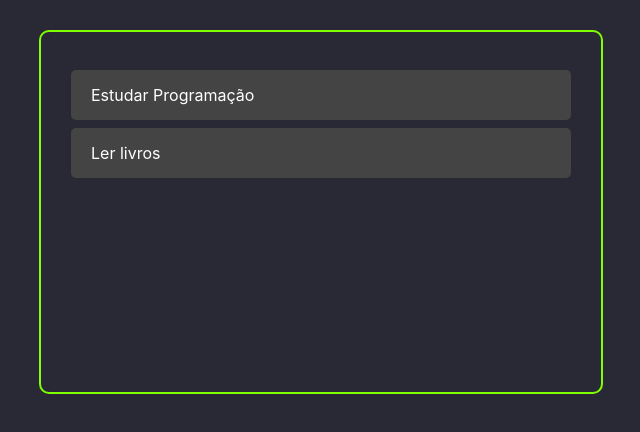
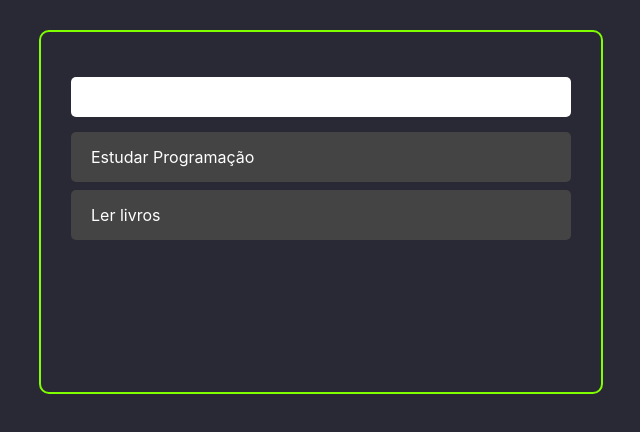
Before and after one commit to leuzaoo/ListaTarefas-ReactJS, a React (Create React App) app: page / in a window 1280 px wide. Shown: the top 432 px of the page, without its empty margins (319-959 px from the left). Built offline with nearby package versions, Linux system fonts and the light colour scheme.

Commit message:
insert input component and change name files

```diff
--- a/src/App.js
+++ b/src/App.jsx
@@ -1,5 +1,6 @@
 import React, { useState } from "react";
 import "./App.css";
+import AddTask from "./components/addTask";
 
 import Tasks from "./components/Tasks";
 
@@ -20,7 +21,8 @@ const App = () => {
   return (
     <>
       <div className="container">
-        <Tasks tasks={tasks}/>
+        <AddTask />
+        <Tasks tasks={tasks} />
       </div>
     </>
   );
--- /dev/null
+++ b/src/components/addTask.css
@@ -0,0 +1,18 @@
+.add-task-container {
+  margin: 15px 0;
+  width: 100%;
+  display: flex;
+}
+
+.add-task-input {
+  height: 40px;
+  padding: 0 10px;
+  border-radius: 5px;
+  border: none;
+  flex: 2;
+  background-color: #fff;
+  color: #222;
+  font-weight: bold;
+  font-family: -apple-system, BlinkMacSystemFont, 'Segoe UI', Roboto, Oxygen, Ubuntu, Cantarell, 'Open Sans', 'Helvetica Neue', sans-serif;
+  font-size: 16px;
+}
--- /dev/null
+++ b/src/components/addTask.jsx
@@ -0,0 +1,13 @@
+import React from "react";
+
+import "./addTask.css";
+
+const AddTask = () => {
+  return (
+    <div className="add-task-container">
+      <input className="add-task-input" type="text" />
+    </div>
+  );
+};
+
+export default AddTask;
```
Also changed, not shown: src/components/Task.jsx (renamed from src/components/Task.js), src/components/Tasks.jsx (renamed from src/components/Tasks.js).
